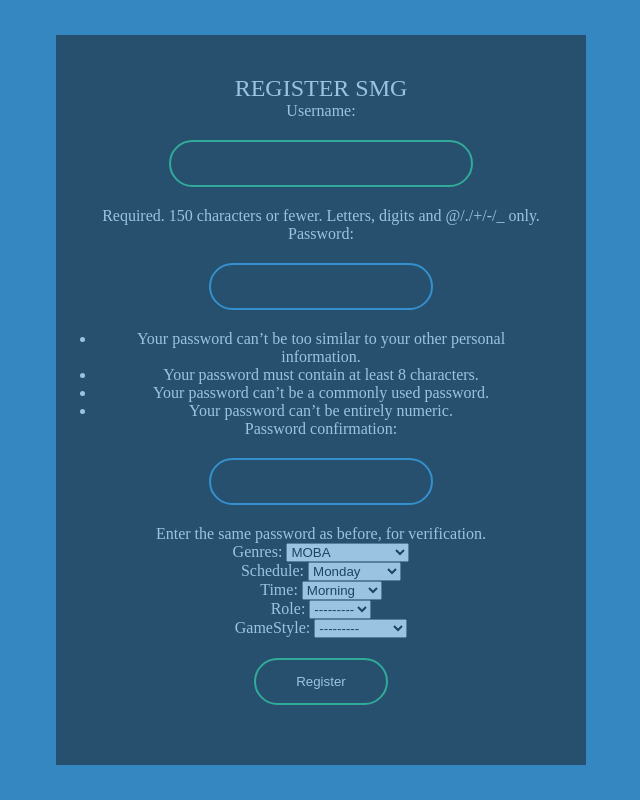
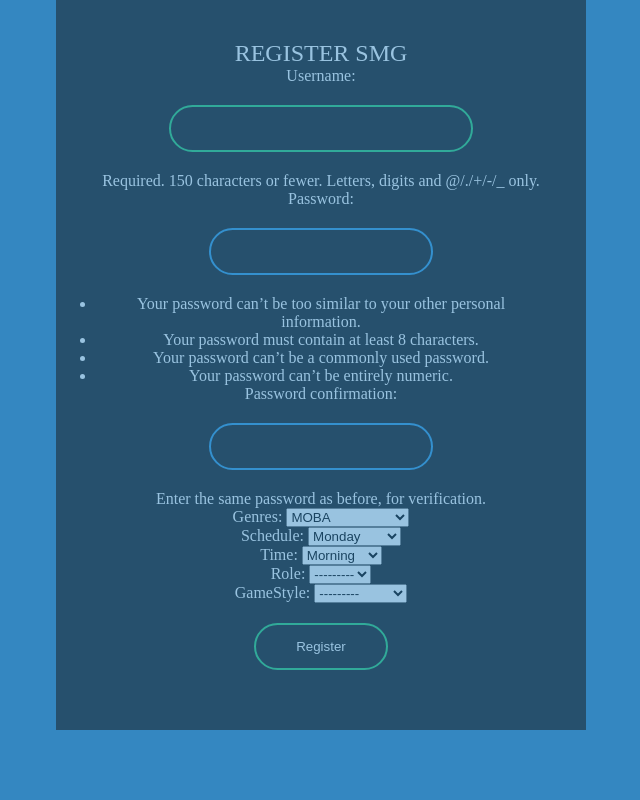
Before and after one commit to ctstolfa/SocialMatcherForGamers, a Django app: page /register in a window 1280 px wide. Shown: the whole page, without its empty margins (319-959 px from the left). Run offline with Django 4.2, Linux system fonts and the light colour scheme; some libraries are stand-ins or nearby versions.

Commit message:
Fix registration page layout

```diff
--- a/SMG/templates/signUp.html
+++ b/SMG/templates/signUp.html
@@ -52,10 +52,8 @@
         .login-wrapper{
             width: 450px;
             padding: 40px;
-            position: absolute;
-            top: 50%;
-            left: 50%;
-            transform: translate(-50%, -50%);
+            margin-left: auto;
+            margin-right: auto;
             background: #191919;
             text-align: center;
             list-style: none;
```
